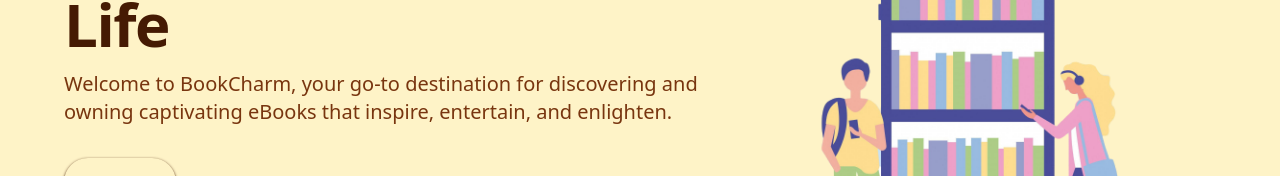
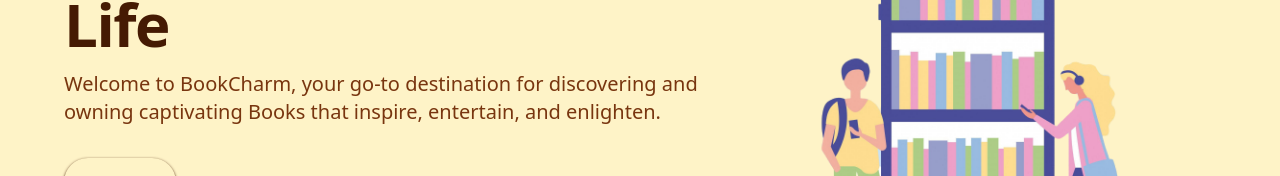
Before and after one commit to Aashu260/book-charm-frontend, a React (Vite) app: page / in a window 1280 px wide. Shown: the part 276-452 px from the top of the page. Built offline with nearby package versions, Linux system fonts and the light colour scheme; no server answers.

Commit message:
updated hero section

```diff
--- a/src/components/Hero.jsx
+++ b/src/components/Hero.jsx
@@ -12,7 +12,7 @@
             </h1>
             <p className="max-w-2xl mb-6 font-medium text-amber-900 lg:mb-8 md:text-lg lg:text-xl ">
               Welcome to BookCharm, your go-to destination for discovering and
-              owning captivating eBooks that inspire, entertain, and enlighten.
+              owning captivating Books that inspire, entertain, and enlighten.
             </p>
             <Link
               to="/all-books"
```
